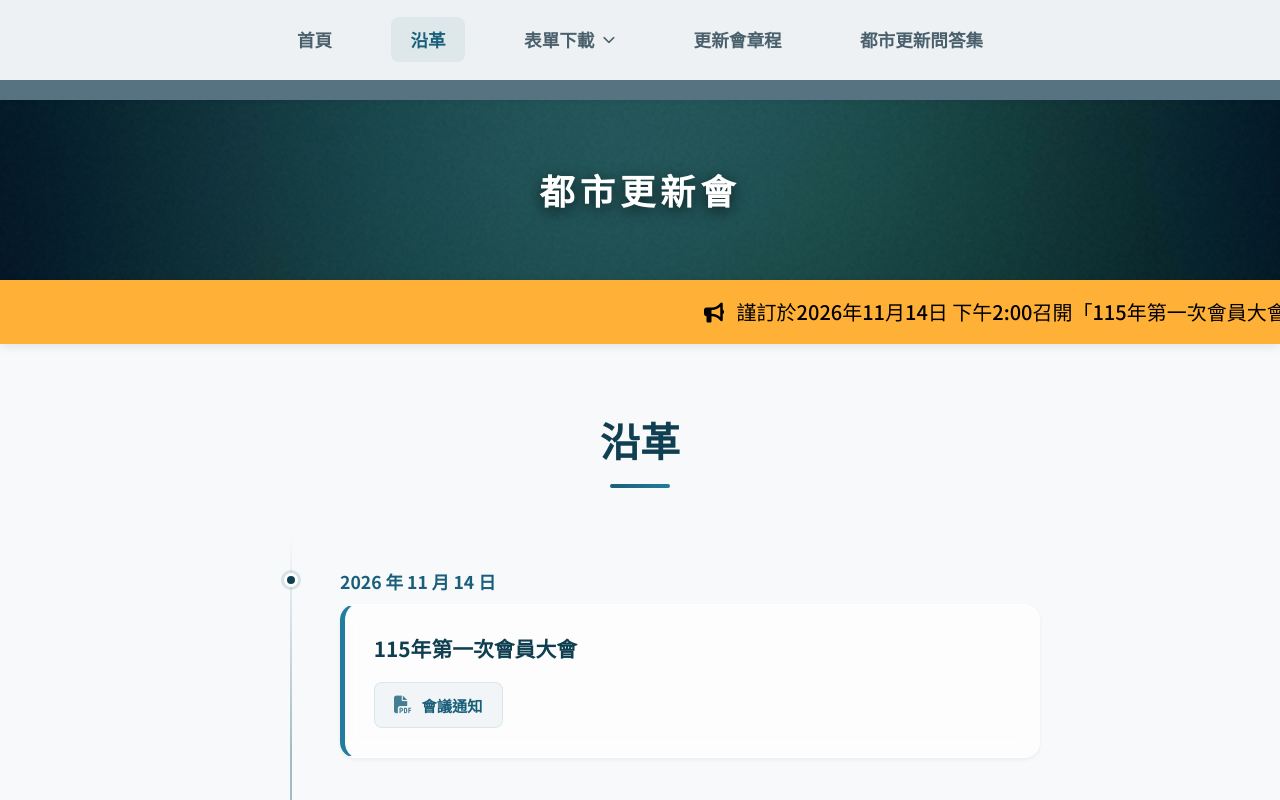
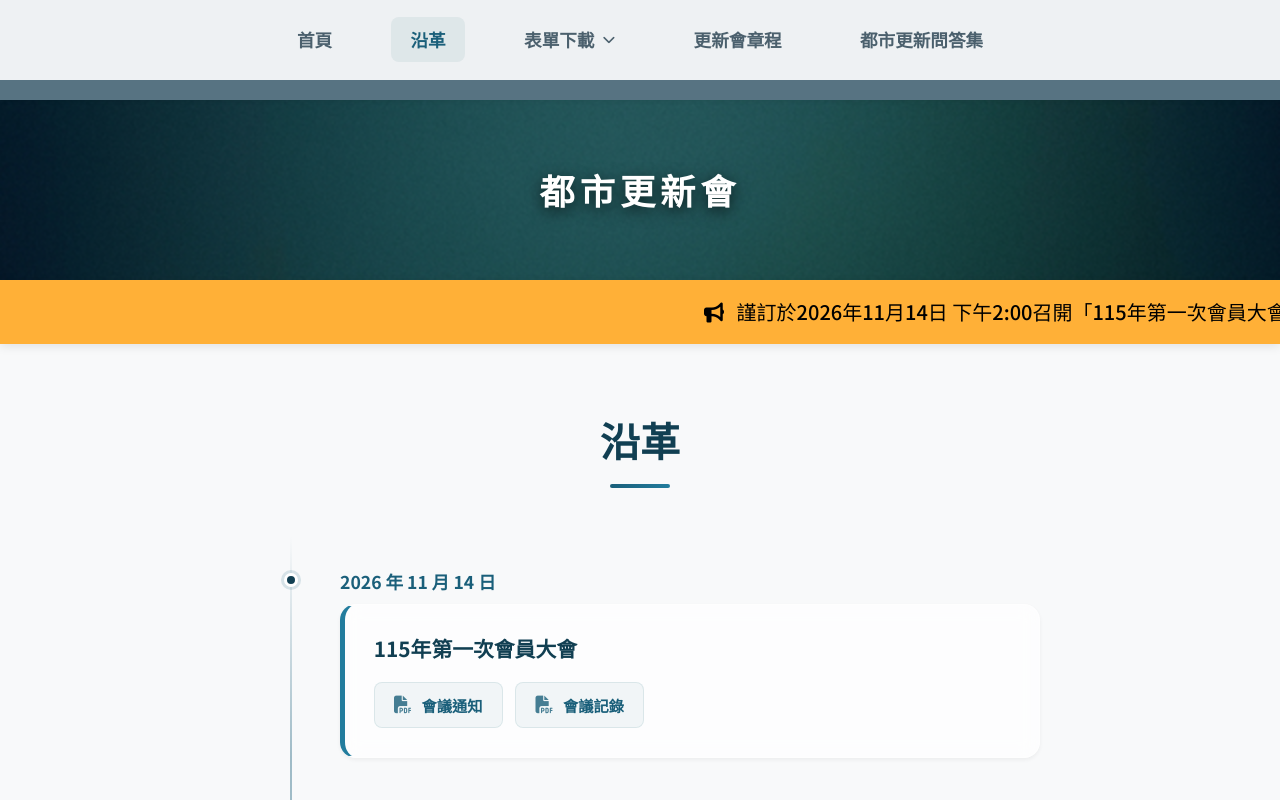
Before and after one commit to Urban-Redevelopment/baoqing, a plain HTML site: page history.html in a window 1280 px wide. Shown: the top 800 px of the page. Drawn offline with Linux system fonts and the light colour scheme.

Commit message:
新增115年第一次會員大會會議記錄連結

```diff
--- a/history.html
+++ b/history.html
@@ -75,6 +75,9 @@
                             <a href="javascript:void(0)"
                                 onclick="showDocument('115年第一次會員大會 會議通知', '1yJd1fHFXbZL88J0HryNCUI43u1NUyUn0', 'pdf')"
                                 class="btn-link"><i class="fa-solid fa-file-pdf"></i> 會議通知</a>
+                            <a href="javascript:void(0)"
+                                onclick="showDocument('115年第一次會員大會 會議記錄', '1cUaWUiwfejNc3AkG2xuT9DGolO-qBZHX', 'pdf')"
+                                class="btn-link"><i class="fa-solid fa-file-pdf"></i> 會議記錄</a>
                         </div>
                     </div>
                 </div>
```
